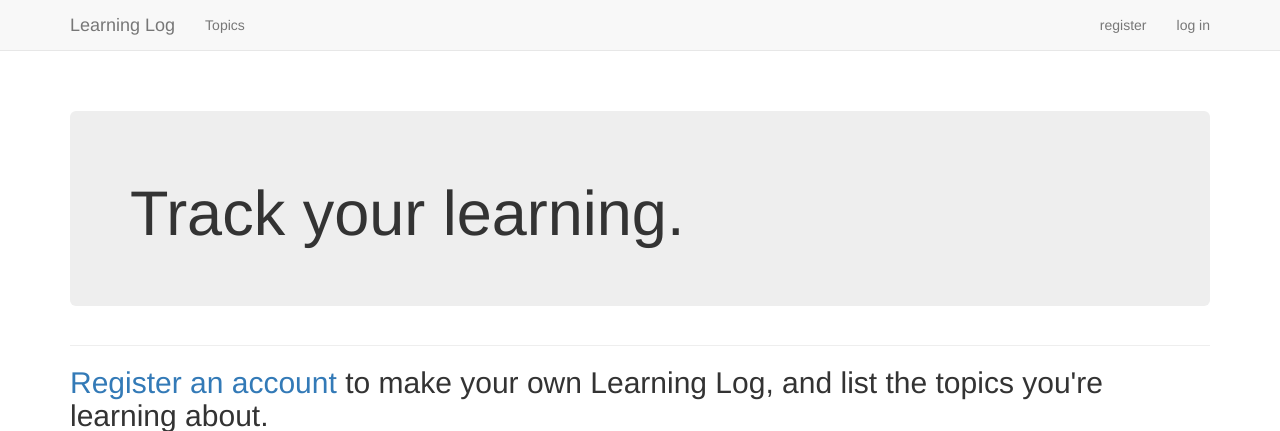
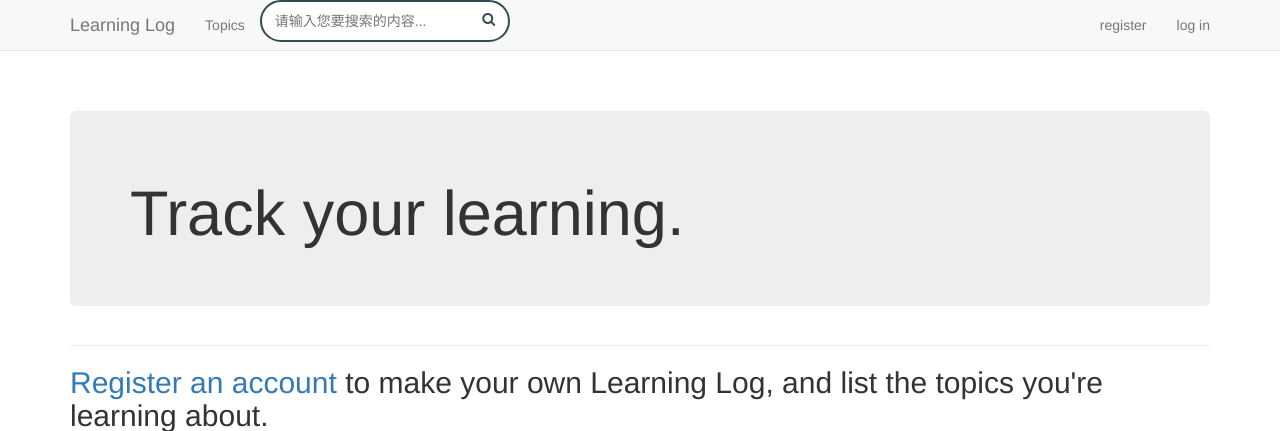
Before and after one commit to zongqiqi/django_firstdemo, a Django app: page /learning_log/ in a window 1280 px wide. Shown: the top 431 px of the page. Run offline with Django 3.2, Linux system fonts and the light colour scheme; some libraries are stand-ins or nearby versions.

Commit message:
django:search field

```diff
--- /dev/null
+++ b/learning_logs/static/learning_logs/search.css
@@ -0,0 +1,40 @@
+input, button {
+      border: none;
+      outline: none;
+    }
+
+    input {
+      width: 100%;
+      height: 42px;
+      padding-left: 13px;
+    }
+
+    .search button  {
+      height: 42px;
+      width: 42px;
+      cursor: pointer;
+      position: absolute;
+    }
+    .bar7 form {
+      height: 42px;
+    }
+    .bar7 input {
+      width: 250px;
+      border-radius: 42px;
+      border: 2px solid #324B4E;
+      transition: .3s linear;
+      float: right;
+    }
+    .bar7 input:focus {
+      width: 300px;
+    }
+    .bar7 button {
+      background: none;
+      top: -2px;
+      right: 0;
+    }
+    .bar7 button:before{
+      content: "\f002";
+      font-family: FontAwesome;
+      color: #324b4e;
+    }
--- a/learning_logs/templates/learning_logs/base.html
+++ b/learning_logs/templates/learning_logs/base.html
@@ -15,6 +15,9 @@
     </meta>
     </meta>
     </meta>
+    <link href="http://cdn.bootcss.com/font-awesome/4.7.0/css/font-awesome.min.css" rel="stylesheet"><!-- 搜索框 -->
+    <link rel="stylesheet" type="text/css" href="{% static 'learning_logs/search.css' %}">
+
     </head>
 
 
@@ -35,6 +38,14 @@
                             <a href="{% url 'learning_logs:topics' %}">
                                 Topics
                             </a>
+                        </li>
+                        <li class="search bar7">
+                              <form action="/learning_log/search/" method="post">
+                                {% csrf_token %}
+                                <input name='search' type="text" placeholder="请输入您要搜索的内容...">
+                                <button class="search" type="submit"></button>
+                              </form>
+
                         </li>
                     </ul>
                     <ul class="nav navbar-nav navbar-right">
--- a/learning_logs/urls.py
+++ b/learning_logs/urls.py
@@ -11,4 +11,6 @@ urlpatterns=[
 	url(r'^new_entry/(?P<topic_id>\d+)/$',views.new_entry,name='new_entry'),
 	url(r'^edit_entry/(?P<entry_id>\d+)/$',views.edit_entry,name='edit_entry'),
 
+	url(r'^search/$',views.search,name='search'),
+
 ]
--- a/learning_logs/views.py
+++ b/learning_logs/views.py
@@ -80,3 +80,23 @@ def edit_entry(request,entry_id):
 			return HttpResponseRedirect(reverse('learning_logs:topic',args=[topic.id]))
 	context={'entry':entry,'topic':topic,'form':form}
 	return render(request,'learning_logs/edit_entry.html',context)
+
+@login_required
+def search(request):
+	if request.method=='POST':
+		form_data=request.POST['search']
+		search_result=Entry.objects.filter(text__icontains=form_data)
+		entries=search_result
+		for entry in entries:
+			entry.text=markdown(entry.text,extensions=['markdown.extensions.extra',
+													'markdown.extensions.codehilite',
+													'markdown.extensions.toc',])
+
+	# else:
+	# 	from_data='No form data'
+	# if request.user.username=="Zongqiqi":
+	# 	msg="I am the king."
+	# else:
+	# 	msg=dir(request.user)
+	context={'entries':entries}
+	return render(request,'learning_logs/search.html',context)
--- a/lovestory/urls.py
+++ b/lovestory/urls.py
@@ -7,4 +7,6 @@ urlpatterns=[
 	url(r'^$',views.test,name='test'),
 	url(r'^login$',views.login,name='login'),
 
+	url(r'^test2$',views.test2,name='test2'),
+
 ]
--- a/lovestory/views.py
+++ b/lovestory/views.py
@@ -39,3 +39,7 @@ def login(request):
 		return render(request,'lovestory/index.html',context)
 	else:
 		raise Http404
+
+
+def test2(request):
+	return render(request,'lovestory/test2.html')
```
Also changed, not shown: learning_logs/admin.py (+14 -1 lines), learning_logs/templates/learning_logs/search.html (added, +39 -0 lines), lovestory/templates/lovestory/test2.html (added, +78 -0 lines).
